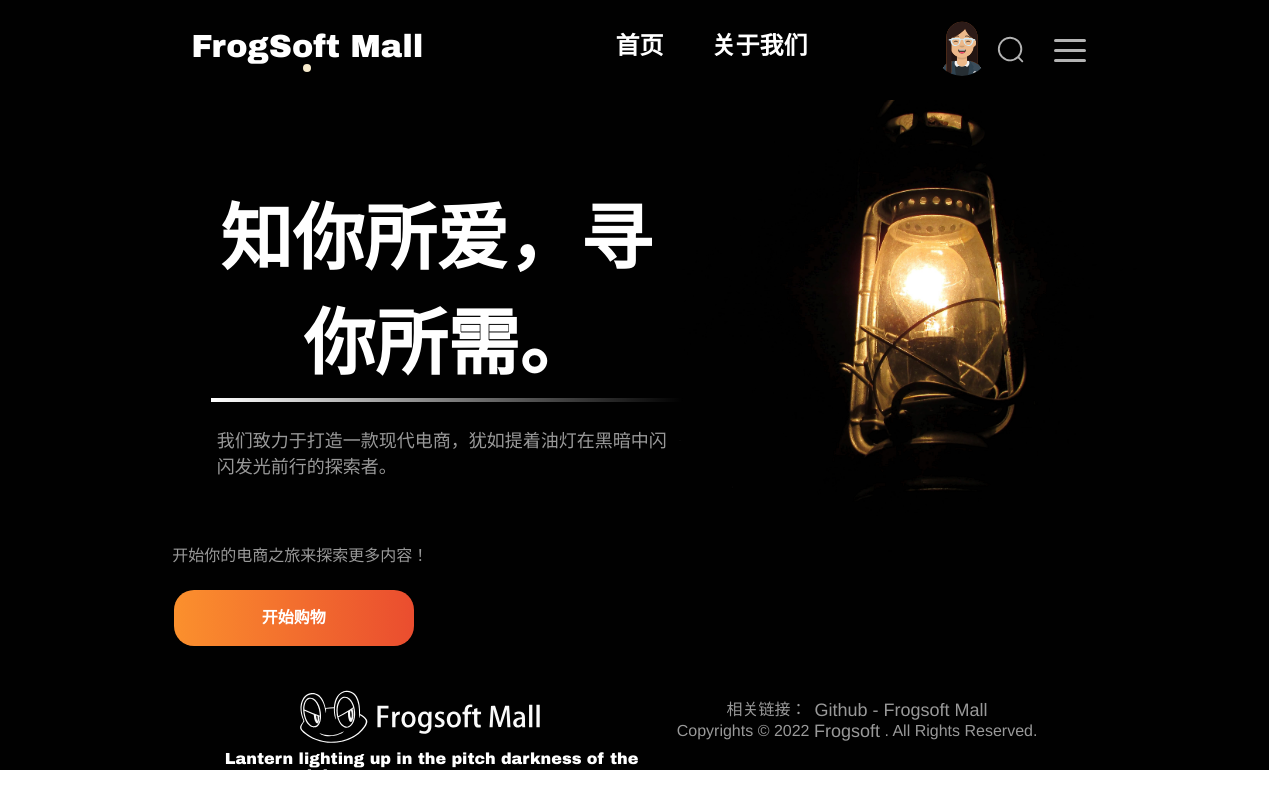
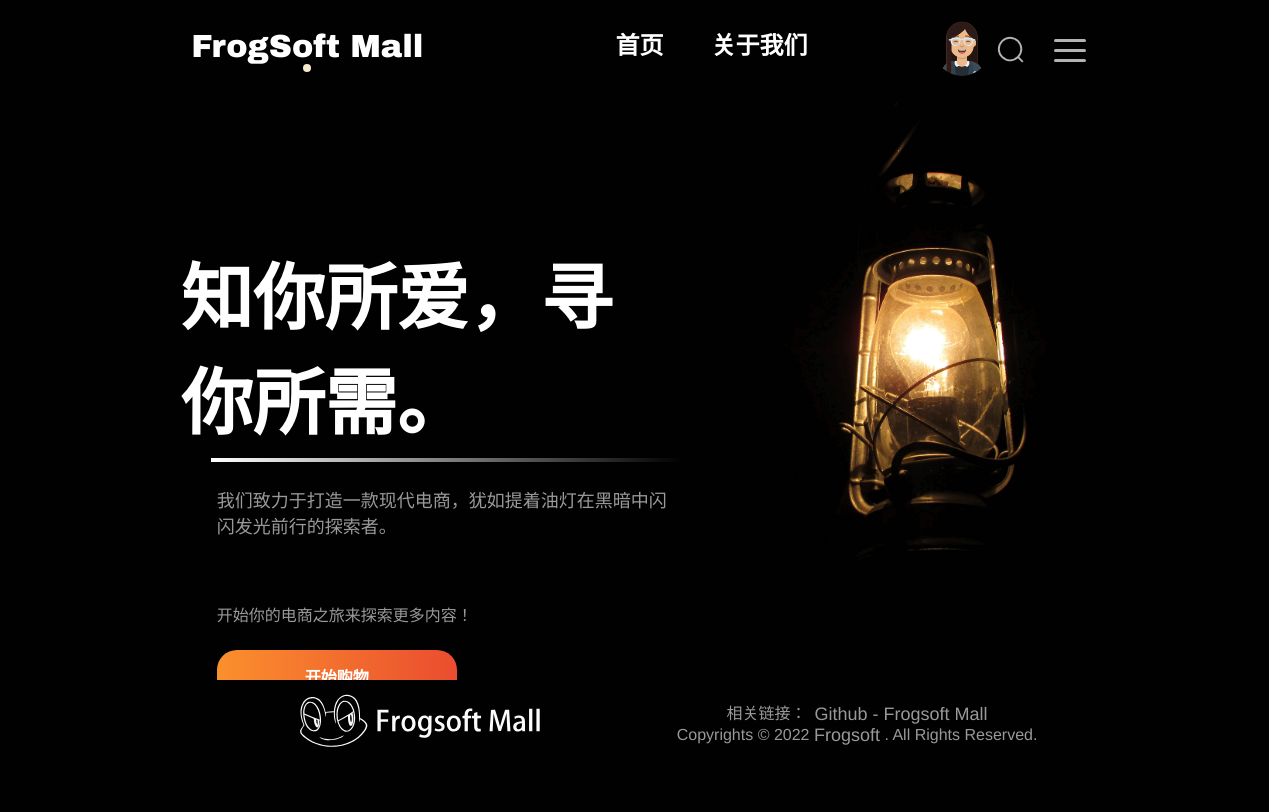
Before and after one commit to frog-software/frogsoft-mall, a Vue app in the folder frontend/: page / in a window 1280 px wide. Built offline with nearby package versions, Linux system fonts and the light colour scheme.

Commit message:
fix(frontend): fix homepage text wrapping bug

```diff
--- a/frontend/src/App.vue
+++ b/frontend/src/App.vue
@@ -11,10 +11,11 @@
         <Header/>
       </el-header>
 
-      <el-main >
-        <router-view />
 
-        <Footer />
+      <el-main>
+        <router-view/>
+
+        <Footer/>
       </el-main>
     </el-container>
   </div>
--- a/frontend/src/components/Footer.vue
+++ b/frontend/src/components/Footer.vue
@@ -1,5 +1,5 @@
 <template>
-  <div style="">
+    <div style="height: 100px; padding-top: 12px">
       <el-row
           align="middle"
           justify="space-around"
--- a/frontend/src/views/Homepage.vue
+++ b/frontend/src/views/Homepage.vue
@@ -1,8 +1,9 @@
 <template>
-  <el-row style="margin-top: -120px; margin-bottom: -56px; height: calc(100vh - 56px)">
+  <div style="height: calc(100vh - 180px); overflow: hidden; margin-top: -60px; ">
+    <el-row>
       <el-col :span="9" :offset="4" style="font-family: 微軟正黑體, serif;">
         <div style="color: white; margin-top: 180px;  " class="main-text">
-        <p style="margin-left: -22px; font-size: 72px; display: inline; width: auto;  font-weight: bold;" >知你所爱，寻你所需。</p>
+          <p style="font-size: 72px; display: inline; width: auto;  font-weight: bold;" >知你所爱，寻你所需。</p>
         </div>
 
         <div style="height: 4px; margin: 8px -6px; background: linear-gradient(to right, white, transparent);" class="bar"/>
@@ -13,16 +14,15 @@
           </p>
         </div>
 
-      <div style="color: #999999; margin-left: -23vw; margin-top: 64px;" class="text">
+        <div style="color: #999999; margin-top: 64px; text-align: left" class="text">
           <p>开始你的电商之旅来探索更多内容！</p>
-      </div>
 
-      <router-link :to="{ path: '/main' }" style="margin-left: -24vw; text-decoration: none" @click.native="switchTab(0)">
+          <router-link :to="{ path: '/main' }" style="text-decoration: none" @click.native="switchTab(0)">
             <el-button class="start-button" round>
               开始购物
             </el-button>
           </router-link>
-
+        </div>
 
         <div class="photo-text">
           <p>Lantern lighting up in the pitch darkness of the autumn night.</p>
@@ -34,6 +34,7 @@
         <el-image src="/homepage-image-transparent.png" style="z-index: 0; -webkit-user-drag: none"/>
       </el-col>
     </el-row>
+  </div>
 </template>
 
 <script>
@@ -49,6 +50,9 @@
   animation-duration: 0.8s;
   animation-timing-function: ease-in-out;
   animation-fill-mode: forwards;
+
+  text-align: left;
+  margin-left: -36px;
 }
 
 .text {
@@ -126,7 +130,7 @@
 .photo-text {
   color: white;
   margin-left: 8px;
-  margin-top: 13vh;
+  margin-top: 100px;
   font-family: 'Arial Black';
   text-align: left;
   opacity: 0;
```
Lines whose indentation alone changed are shown as unchanged.
